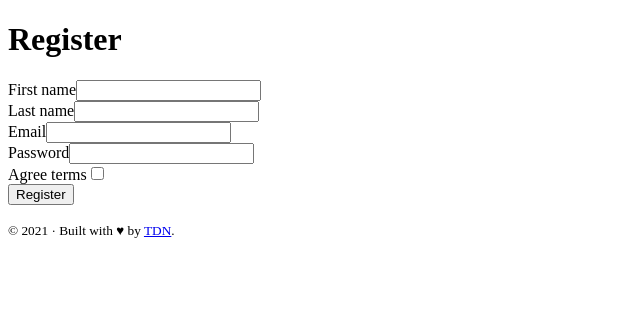
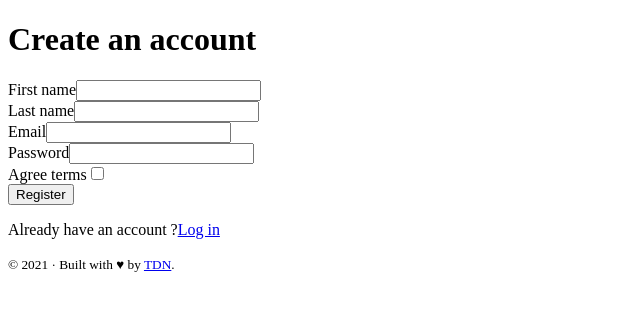
Before and after one commit to OCoudray1968/panterest, a Symfony app: template templates/registration/register.html.twig in a window 1280 px wide. Shown: the part 78-389 px from the top of the page, without its empty margins (0-640 px from the left). Run offline with Twig, Linux system fonts and the light colour scheme; the template is opened without the code that fills it, so the values that code supplies are empty; form fields are guessed from the names that the template uses; some libraries are stand-ins or nearby versions.

Commit message:
modify registration form

```diff
--- a/src/Form/RegistrationFormType.php
+++ b/src/Form/RegistrationFormType.php
@@ -22,7 +22,7 @@ class RegistrationFormType extends AbstractType
             ->add('email')
             ->add('agreeTerms', CheckboxType::class, [
                 'mapped' => false,
-                'label' => 'I consent to the privacy policy ans terms of service.',
+                'label' => 'I consent to the privacy policy and terms of service.',
                 'constraints' => [
                     new IsTrue([
                         'message' => 'You should agree to our terms.',
--- a/templates/registration/register.html.twig
+++ b/templates/registration/register.html.twig
@@ -3,21 +3,39 @@
 {% block title 'Register' %}
 
 {% block body %}
-    {% for flashError in app.flashes('verify_email_error') %}
+    <div class="row">
+        <div class="col-md-6 mx-auto">
+            {% for flashError in app.flashes('verify_email_error') %}
         <div class="alert alert-danger" role="alert">{{ flashError }}</div>
     {% endfor %}
 
-    <h1>Register</h1>
+    <h1 class="my-5 text-center">Create an account</h1>
 
     {{ form_start(registrationForm) }}
-        {{ form_row(registrationForm.firstName) }}
-        {{ form_row(registrationForm.lastName) }}
+         <div class="row">
+            <div class="col-md-6">
+             {{ form_row(registrationForm.firstName) }}
+            </div>
+            <div class="col-md-6">
+             {{ form_row(registrationForm.lastName) }}
+            </div>
+         </div>
+
         {{ form_row(registrationForm.email) }}
         {{ form_row(registrationForm.plainPassword, {
             label: 'Password'
         }) }}
         {{ form_row(registrationForm.agreeTerms) }}
 
-        <button type="submit" class="btn btn-primary">Register</button>
+        <button type="submit" class="btn btn-primary btn-lg btn-block">Register</button>
+
+         <p class="mt-5 mb-3 text-center text-muted">
+           Already have an account ?<a href="{{path('app_login') }}">Log in</a>
+         </p>
     {{ form_end(registrationForm) }}
+
+
+        </div>
+    </div>
+
 {% endblock %}
```
